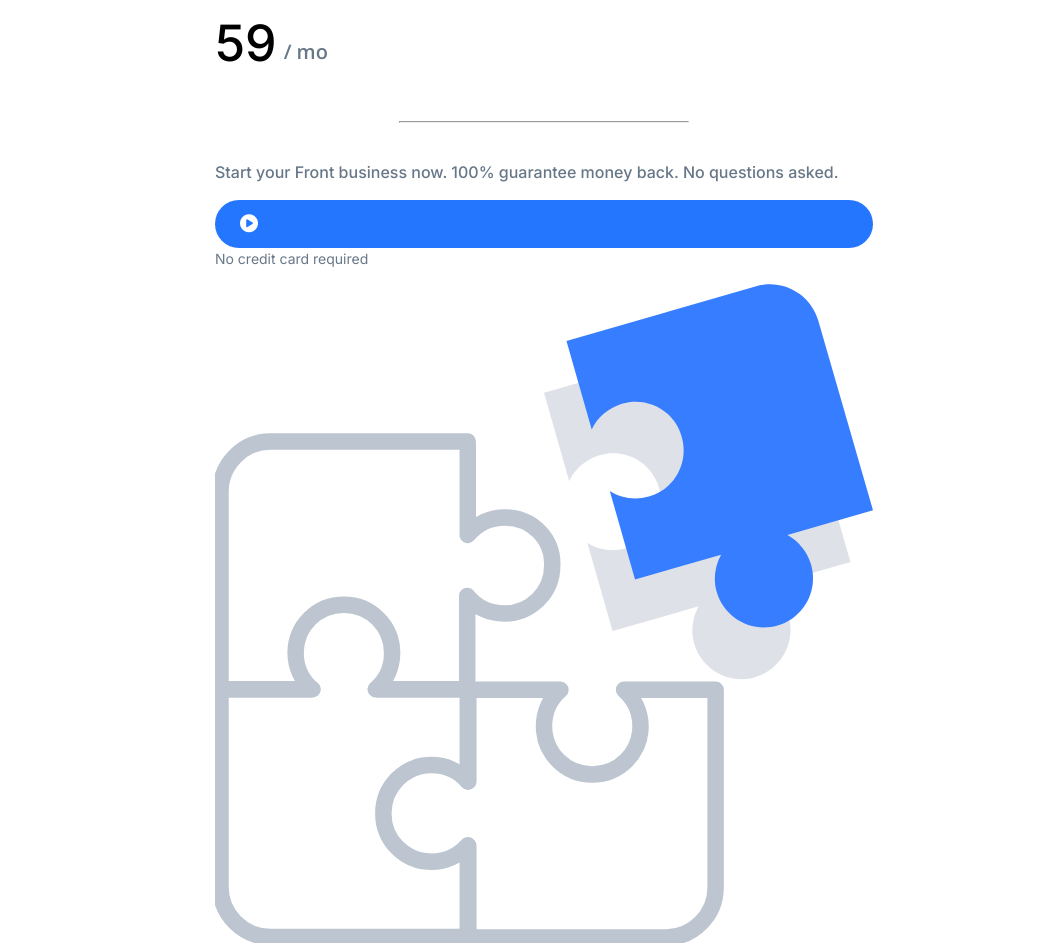
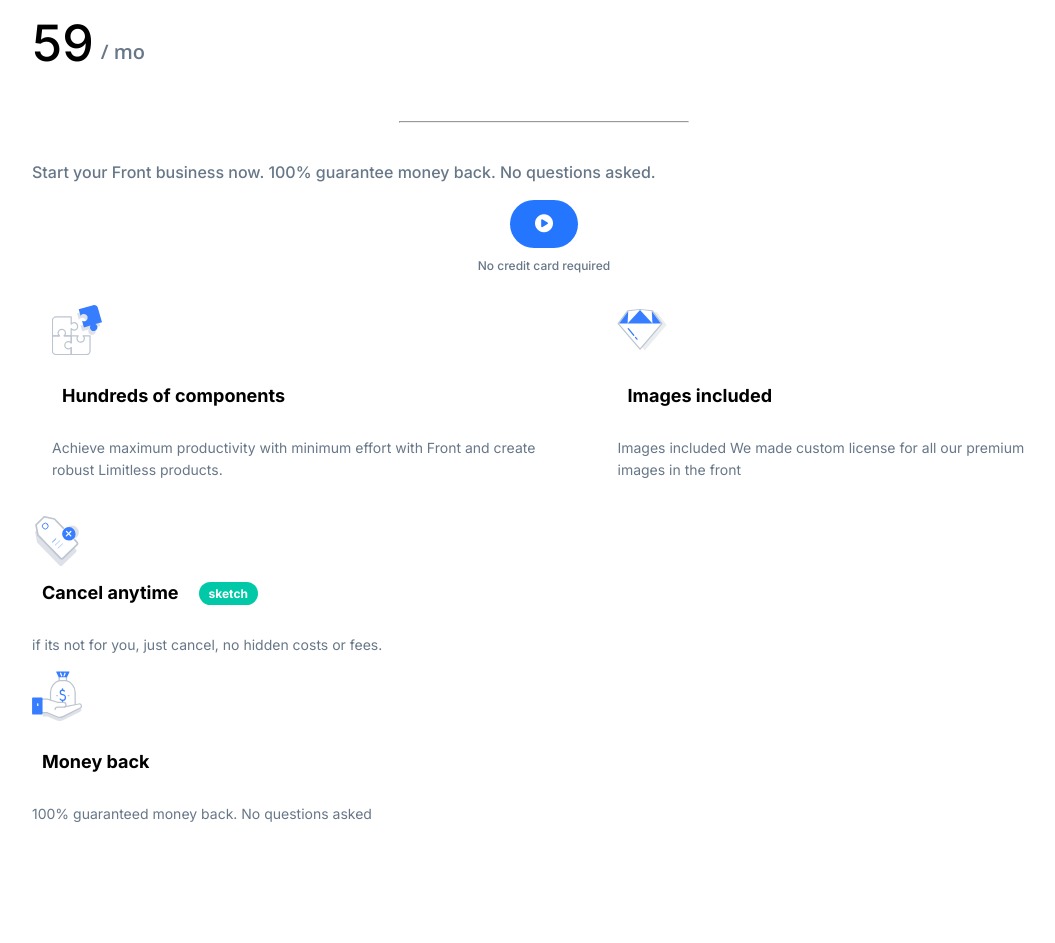
Before and after one commit to efran7107/Saas_Project, a plain HTML site: page index.html in a window 1280 px wide. Shown: the part 3586-4529 px from the top of the page, without its empty margins (96-1151 px from the left). Drawn offline with nearby package versions, Linux system fonts and the light colour scheme.

Commit message:
stopping for the day

```diff
--- a/css/default.css
+++ b/css/default.css
@@ -318,6 +318,22 @@ img {
     gap: 1.875rem;
 }
 
+.plan .plan-footer {
+    display: flex;
+    flex-direction: column;
+    align-items: center;
+    padding: 0px;
+    gap: .625rem;
+}
+
+.plan-features-list .plan-features {
+    display: flex;
+    flex-direction: column;
+    align-items: flex-start;
+    padding: 0px;
+    gap: .625rem;
+}
+
 /* @media (min-width: 760px) {
     .pricing-table,
     .testimonial-grid,
--- a/css/style.css
+++ b/css/style.css
@@ -550,3 +550,47 @@
     font-size: 1rem;
     line-height: 24px;
 }
+
+.plan-footer p {
+    font-weight: 500;
+    font-size: var(--size-12);
+    line-height: .9375rem;
+}
+
+.plan-features .plan-row-1 {
+    display: flex;
+    flex-direction: row;
+    align-items: flex-start;
+    padding: 0px;
+    gap: .625rem;
+}
+
+.plan-row-1 .plan-feature-Item {
+    display: flex;
+    flex-direction: column;
+    align-items: flex-start;
+    padding: var(--size-20);
+    gap: var(--size-20);
+}
+
+.plan-feature-Item .item-content {
+    display: flex;
+    flex-direction: column;
+    align-items: flex-start;
+    padding: 0px;
+    gap: var(--size-20);
+}
+
+.item-content img {
+    width: var(--size-50);
+    height: var(--size-50);
+}
+
+.item-content h5 {
+    margin: .625rem;
+    font-family: 'Inter', sans-serif;
+    font-weight: 700;
+    font-size: var(--size-18);
+    line-height: 1.375rem;
+    color: var(--black);
+}
```
